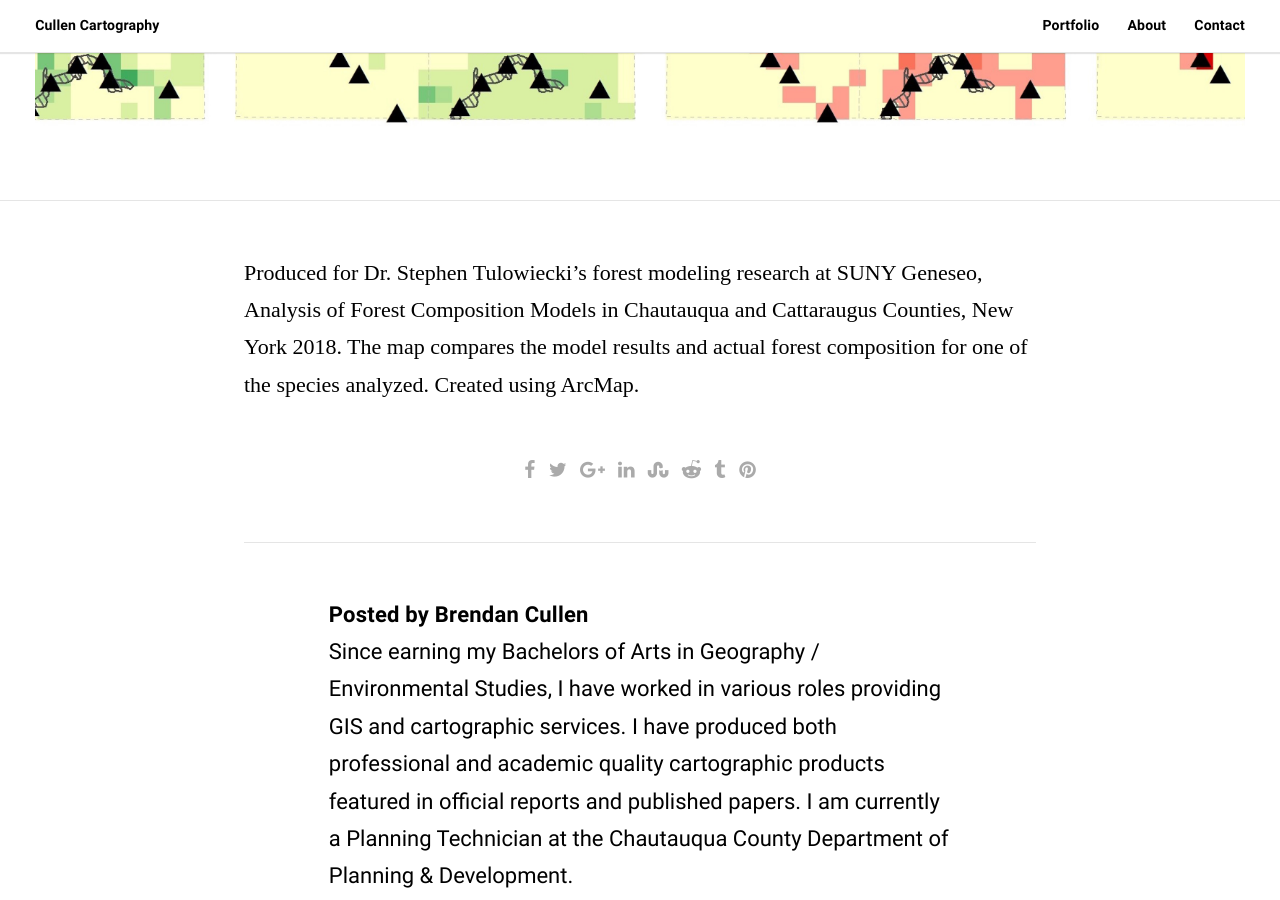
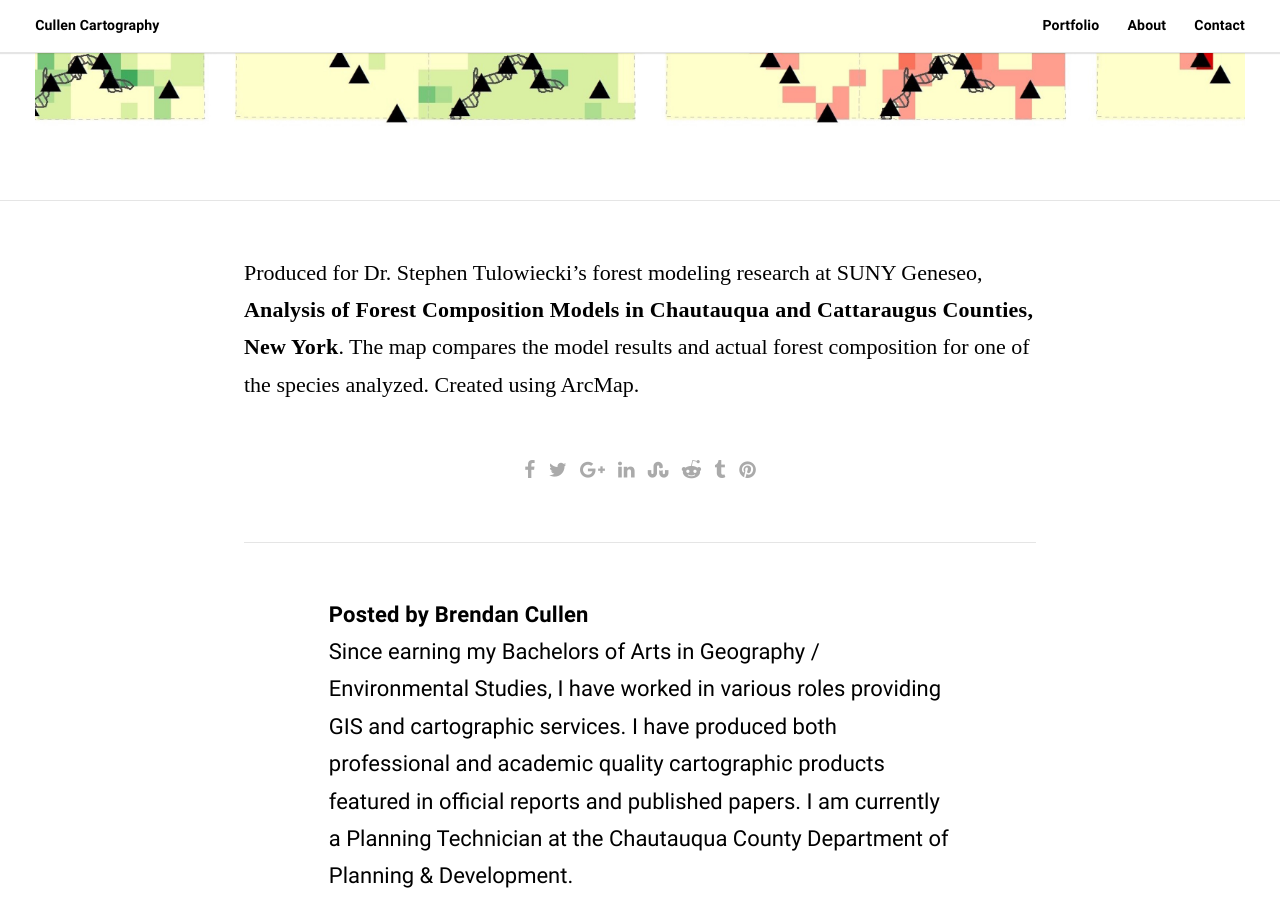
Before and after one commit to bren96/CullenCartography, a Jekyll site: the page built from _posts/2018-05-01-WNY-Forest-Species.markdown, in a window 1280 px wide and 900 px high, scrolled down 989 px. Built offline with Jekyll 4.4.1, drawn with Linux system fonts in a browser that asks for light colours; some web fonts are replaced.

```diff
--- a/_posts/2018-05-01-WNY-Forest-Species.markdown
+++ b/_posts/2018-05-01-WNY-Forest-Species.markdown
@@ -10,4 +10,4 @@
   - Cartography
 ---
 
-Produced for Dr. Stephen Tulowiecki’s forest modeling research at SUNY Geneseo, Analysis of Forest Composition Models in Chautauqua and Cattaraugus Counties, New York 2018. The map compares the model results and actual forest composition for one of the species analyzed. Created using ArcMap.
+Produced for Dr. Stephen Tulowiecki’s forest modeling research at SUNY Geneseo, **Analysis of Forest Composition Models in Chautauqua and Cattaraugus Counties, New York**. The map compares the model results and actual forest composition for one of the species analyzed. Created using ArcMap.
--- a/_posts/2019-03-04-CRA-Viewer.markdown
+++ b/_posts/2019-03-05-CRA.markdown
@@ -1,7 +1,7 @@
 ---
 layout: post
 title: "Community Reinvestment Areas Map & Record Viewer"
-date: 2019-03-04
+date: 2019-03-05
 description:
 image: /assets/images/Portfolio/craViewer.png
 author: Brendan Cullen
--- a/_posts/2019-03-05-GeoLibrary.markdown
+++ b/_posts/2019-03-06-GeoLibrary.markdown
@@ -1,7 +1,7 @@
 ---
 layout: post
 title: "Seneca County GeoLibrary"
-date: 2019-03-05
+date: 2019-03-06
 description:
 image: /assets/images/Portfolio/geoLibrary.png
 author: Brendan Cullen
```
Also changed, not shown: _posts/2019-03-04-PivotPoint.markdown (added, +15 -0 lines), 1 other file.
